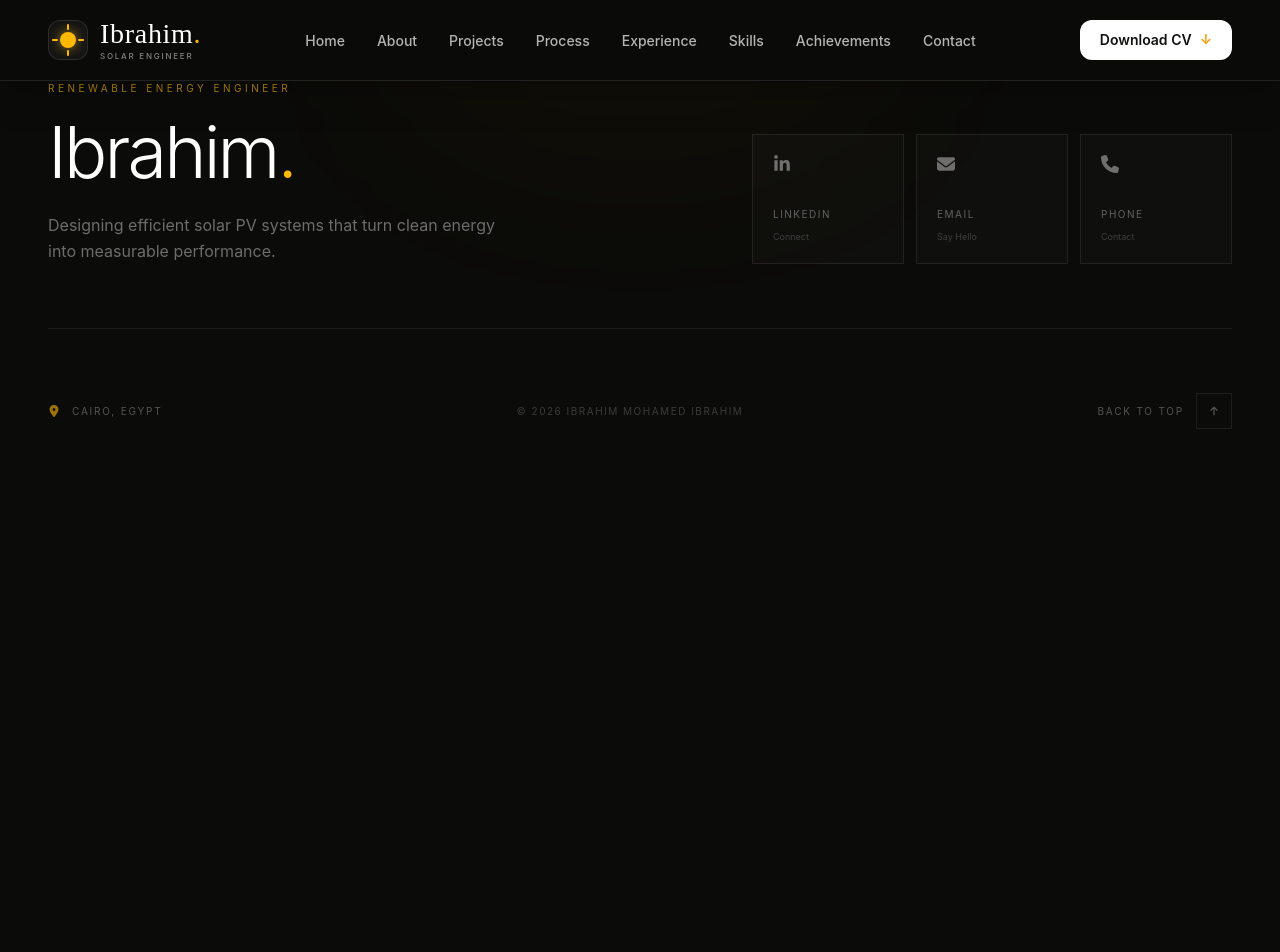
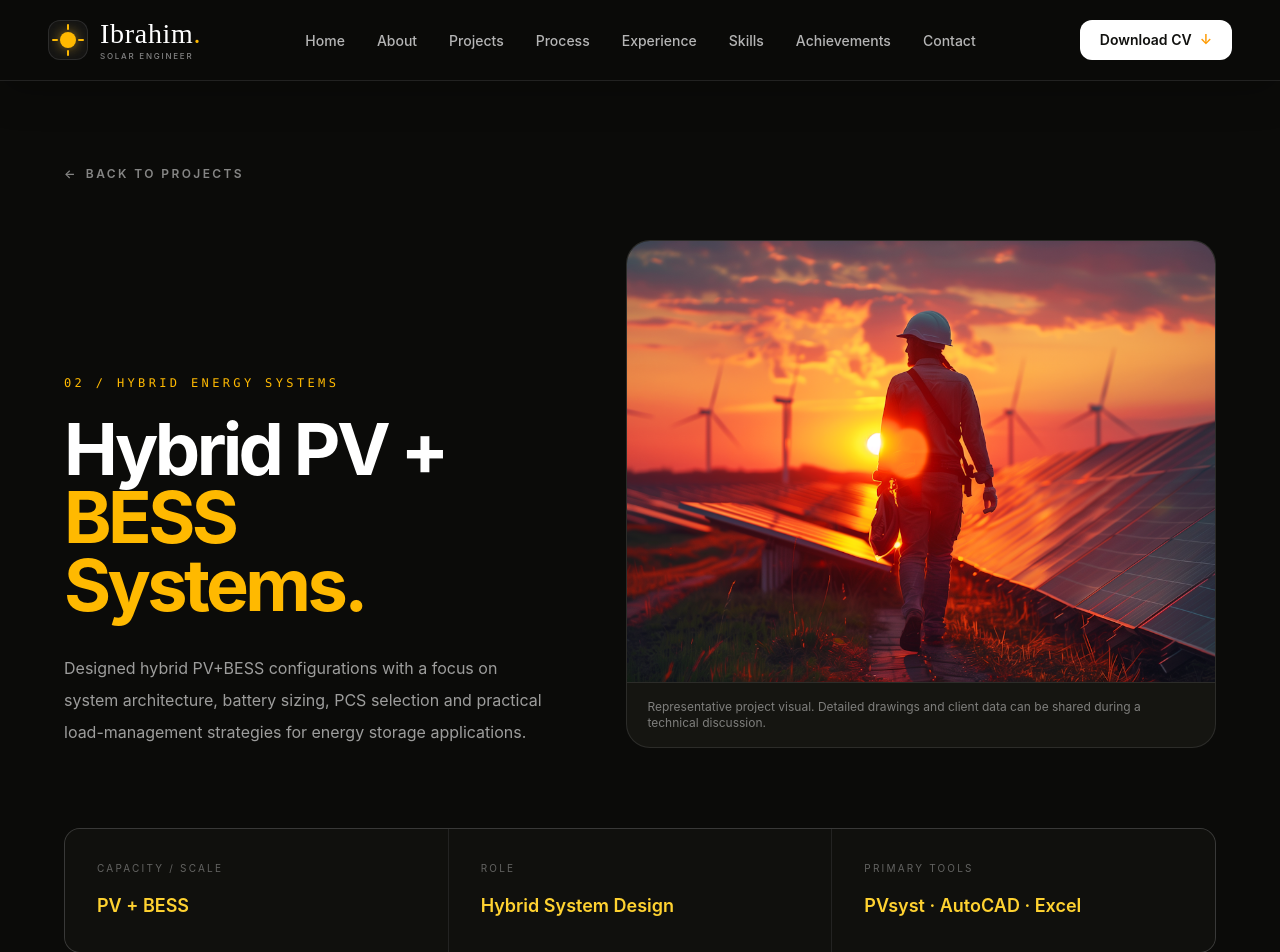
Before and after one commit to KiraIIV-max/BR-portofolio, a React (Vite) app in the folder my-app/: page /projects/hybrid-pv-bess in a window 1280 px wide. Shown: the top 952 px of the page. Before the commit the page ends 800 px from the top, so only its background shows below. Built offline with nearby package versions, Linux system fonts and the light colour scheme.

Commit message:
project detail added

```diff
--- a/my-app/src/App.jsx
+++ b/my-app/src/App.jsx
@@ -1,4 +1,10 @@
-import { BrowserRouter, Routes, Route } from "react-router-dom";
+import {
+  BrowserRouter,
+  Routes,
+  Route,
+  useLocation,
+} from "react-router-dom";
+import { useEffect } from "react";
 import Home from './pages/Home';
 import About from './pages/About';
 import Navbar from './components/Navbar';
@@ -9,15 +15,35 @@ import Contact from './pages/Contact';
 import Footer from './components/Footer';
 import Skills from './pages/Skills';
 import Achievements from './pages/Achievements';
+import ProjectDetail from './pages/ProjectDetail';
+
+function ScrollRestoration() {
+  const { pathname, hash } = useLocation();
+
+  useEffect(() => {
+    if (hash) return;
+
+    window.scrollTo({
+      top: 0,
+      left: 0,
+      behavior: 'auto',
+    });
+  }, [pathname, hash]);
+
+  return null;
+}
+
 function App() {
   return (
     <BrowserRouter>
       <Navbar />
+      <ScrollRestoration />
       <main id="main-content">
         <Routes>
           <Route path="/" element={<Home />} />
           <Route path="/about" element={<About />} />
           <Route path="/projects" element={<Projects />} />
+          <Route path="/projects/:slug" element={<ProjectDetail />} />
           <Route path="/engineering-process" element={<EngineeringProcess />} />
           <Route path="/experience" element={<Experience />} />
           <Route path="/skills" element={<Skills />} />
--- a/my-app/src/components/Footer.jsx
+++ b/my-app/src/components/Footer.jsx
@@ -1,4 +1,5 @@
 import React, { useLayoutEffect, useRef } from 'react';
+import { useLocation } from 'react-router-dom';
 import gsap from 'gsap';
 import { ScrollTrigger } from 'gsap/ScrollTrigger';
 
@@ -14,6 +15,7 @@ gsap.registerPlugin(ScrollTrigger);
 
 const Footer = () => {
   const footerRef = useRef(null);
+  const { pathname } = useLocation();
 
   useLayoutEffect(() => {
     const ctx = gsap.context(() => {
@@ -36,10 +38,12 @@ const Footer = () => {
           },
         }
       );
+
+      ScrollTrigger.refresh();
     }, footerRef);
 
     return () => ctx.revert();
-  }, []);
+  }, [pathname]);
 
   const handleTop = () => {
     window.scrollTo({
--- /dev/null
+++ b/my-app/src/pages/ProjectDetail.jsx
@@ -0,0 +1,115 @@
+import React from 'react';
+import { Link, useParams } from 'react-router-dom';
+import { projects } from './Projects';
+
+const ProjectDetail = () => {
+  const { slug } = useParams();
+  const project = projects.find((item) => item.slug === slug);
+
+  if (!project) {
+    return (
+      <section className="min-h-screen bg-[#0B0B09] px-6 py-40 text-white">
+        <div className="mx-auto max-w-3xl">
+          <p className="font-mono text-xs uppercase tracking-[0.25em] text-amber-400">
+            Project not found
+          </p>
+          <h1 className="mt-5 text-4xl font-semibold">That case study does not exist.</h1>
+          <Link className="mt-8 inline-flex text-amber-300 underline" to="/#projects">
+            Return to projects
+          </Link>
+        </div>
+      </section>
+    );
+  }
+
+  const title = `${project.title} ${project.highlight}`;
+
+  return (
+    <section className="min-h-screen overflow-hidden bg-[#0B0B09] py-32 text-white md:py-40">
+      <div className="mx-auto max-w-7xl px-6 md:px-12 lg:px-16">
+        <Link
+          to="/#projects"
+          className="inline-flex items-center gap-2 text-xs font-semibold uppercase tracking-[0.2em] text-white/50 transition-colors hover:text-amber-300"
+        >
+          <span aria-hidden="true">←</span>
+          Back to projects
+        </Link>
+
+        <div className="mt-14 grid gap-12 lg:grid-cols-[0.9fr_1.1fr] lg:items-end lg:gap-20">
+          <div>
+            <p className="font-mono text-xs uppercase tracking-[0.28em] text-amber-400">
+              {project.number} / {project.category}
+            </p>
+            <h1 className="mt-6 max-w-3xl text-5xl font-bold leading-[0.95] tracking-[-0.05em] md:text-7xl">
+              {project.title}
+              <span className="block text-amber-400">{project.highlight}</span>
+            </h1>
+            <p className="mt-8 max-w-2xl text-base leading-8 text-white/60">
+              {project.description}
+            </p>
+          </div>
+
+          <figure className="group overflow-hidden rounded-3xl border border-white/10 bg-[#151511]">
+            <img
+              src={project.photo}
+              alt={`${title} project environment`}
+              className="aspect-[4/3] w-full object-cover transition-transform duration-700 group-hover:scale-[1.03]"
+            />
+            <figcaption className="border-t border-white/10 px-5 py-4 text-xs text-white/45">
+              Representative project visual. Detailed drawings and client data can be shared during a technical discussion.
+            </figcaption>
+          </figure>
+        </div>
+
+        <div className="mt-20 grid gap-px overflow-hidden rounded-2xl border border-white/10 bg-white/10 md:grid-cols-3">
+          {[
+            ['Capacity / scale', project.capacity],
+            ['Role', project.role],
+            ['Primary tools', project.tools.join(' · ')],
+          ].map(([label, value]) => (
+            <div key={label} className="bg-[#10100d] p-6 md:p-8">
+              <p className="text-[10px] uppercase tracking-[0.22em] text-white/35">{label}</p>
+              <p className="mt-4 text-lg font-semibold text-amber-300">{value}</p>
+            </div>
+          ))}
+        </div>
+
+        <div className="mt-20 grid gap-12 lg:grid-cols-[0.8fr_1.2fr]">
+          <div>
+            <p className="font-mono text-xs uppercase tracking-[0.25em] text-amber-400">
+              Engineering evidence
+            </p>
+            <h2 className="mt-4 text-3xl font-semibold tracking-tight md:text-4xl">
+              What was designed, checked and documented.
+            </h2>
+          </div>
+          <div>
+            <p className="text-lg leading-8 text-white/70">{project.evidence}</p>
+            <div className="mt-8 grid gap-3 sm:grid-cols-2">
+              {project.scope.map((item) => (
+                <div key={item} className="rounded-lg border border-white/10 bg-white/[0.025] px-4 py-3 text-sm text-white/65">
+                  {item}
+                </div>
+              ))}
+            </div>
+          </div>
+        </div>
+
+        <div className="mt-20 rounded-2xl border border-amber-400/20 bg-amber-400/[0.04] p-6 md:p-10">
+          <p className="text-[10px] uppercase tracking-[0.22em] text-amber-300/80">Technical discussion</p>
+          <p className="mt-4 max-w-3xl text-base leading-8 text-white/70">
+            This case study is structured to make the engineering contribution clear without overstating confidential project results. The next version can include approved SLDs, simulation screenshots, calculations and measured outcomes.
+          </p>
+          <a
+            href="/#contact"
+            className="mt-7 inline-flex rounded-lg bg-amber-400 px-5 py-3 text-sm font-semibold text-black transition-colors hover:bg-amber-300"
+          >
+            Discuss this project
+          </a>
+        </div>
+      </div>
+    </section>
+  );
+};
+
+export default ProjectDetail;
--- a/my-app/src/pages/Projects.jsx
+++ b/my-app/src/pages/Projects.jsx
@@ -1,22 +1,17 @@
 import React, { useEffect, useRef } from 'react';
+import { Link } from 'react-router-dom';
 import gsap from 'gsap';
 import { ScrollTrigger } from 'gsap/ScrollTrigger';
+import pvPhoto from '../assets/land.png';
+import pumpingPhoto from '../assets/Sunset Agricultural Scene with Solar Panels.png';
+import thermalPhoto from '../assets/Sunset Serenity Over Rolling Hills.png';
 
 gsap.registerPlugin(ScrollTrigger);
 
-const Projects = () => {
-  const sectionRef = useRef(null);
-  const headerRef = useRef(null);
-  const projectsRef = useRef(null);
-  const footerRef = useRef(null);
-
-  // =========================================================
-  // PROJECT DATA
-  // =========================================================
-
-  const projects = [
+export const projects = [
     {
       number: '01',
+      slug: 'pv-systems',
       category: 'PV SYSTEM DESIGN PORTFOLIO',
       title: 'PV Systems',
       highlight: 'From 17 kW to 2.14 MW.',
@@ -40,10 +35,12 @@ const Projects = () => {
       ],
       evidence: 'Array and string sizing, inverter and MPPT allocation, AC/DC design, layouts and technical proposals.',
       type: 'pv',
+      photo: pvPhoto,
     },
 
     {
       number: '02',
+      slug: 'hybrid-pv-bess',
       category: 'HYBRID ENERGY SYSTEMS',
       title: 'Hybrid PV +',
       highlight: 'BESS Systems.',
@@ -63,10 +60,12 @@ const Projects = () => {
       ],
       evidence: 'AC/DC topology comparison, storage sizing logic, PCS selection and load-management architecture.',
       type: 'bess',
+      photo: pvPhoto,
     },
 
     {
       number: '03',
+      slug: 'solar-pumping',
       category: 'SOLAR PUMPING SYSTEMS',
       title: 'Solar Pumping',
       highlight: 'Engineered for Flow.',
@@ -86,10 +85,12 @@ const Projects = () => {
       ],
       evidence: 'Load assessment, pump/inverter selection, cable sizing and simulation for water-flow requirements.',
       type: 'pumping',
+      photo: pumpingPhoto,
     },
 
     {
       number: '04',
+      slug: 'intelligent-pv-cleaner',
       category: 'GRADUATION PROJECT',
       title: 'Intelligent PV',
       highlight: 'Cleaner.',
@@ -112,10 +113,12 @@ const Projects = () => {
       evidence: 'Team-led integration of PV power, IoT monitoring, embedded control, motors, valves and water circulation.',
       achievement: 'National Competition Recognition',
       type: 'cleaner',
+      photo: pvPhoto,
     },
 
     {
       number: '05',
+      slug: 'solar-collector-dryer',
       category: 'GRADUATION PROJECT',
       title: 'Solar Collector',
       highlight: '& Dryer Optimization.',
@@ -136,8 +139,15 @@ const Projects = () => {
       ],
       evidence: 'Thermal and environmental measurement, airflow control, performance evaluation and iterative optimization.',
       type: 'thermal',
+      photo: thermalPhoto,
     },
-  ];
+];
+
+const Projects = () => {
+  const sectionRef = useRef(null);
+  const headerRef = useRef(null);
+  const projectsRef = useRef(null);
+  const footerRef = useRef(null);
 
   // =========================================================
   // GSAP ANIMATIONS
@@ -1736,6 +1746,14 @@ const Projects = () => {
                         </p>
                       </div>
                     )}
+
+                    <Link
+                      to={`/projects/${project.slug}`}
+                      className="mt-8 inline-flex items-center gap-3 rounded-lg border border-amber-400/35 bg-amber-400/[0.06] px-4 py-3 text-xs font-semibold text-amber-300 transition-all duration-300 hover:-translate-y-0.5 hover:border-amber-300 hover:bg-amber-400/15 hover:text-amber-200"
+                    >
+                      View case study
+                      <span aria-hidden="true">↗</span>
+                    </Link>
                   </div>
                 </div>
               </div>
```
